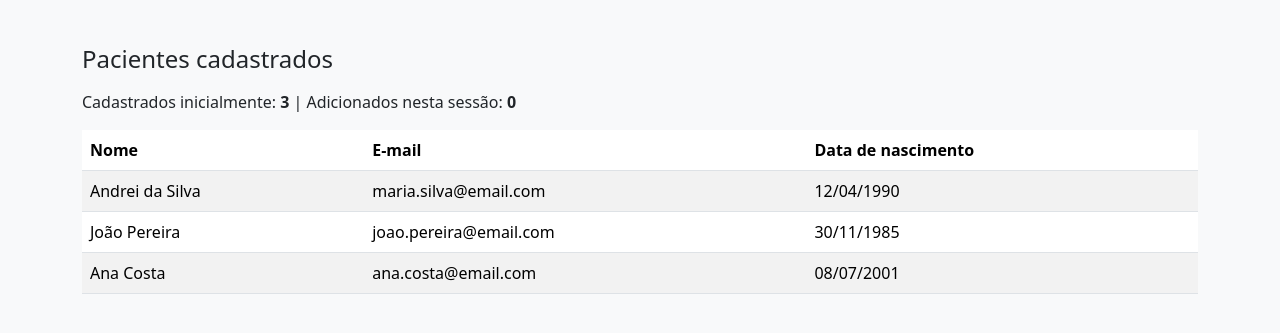
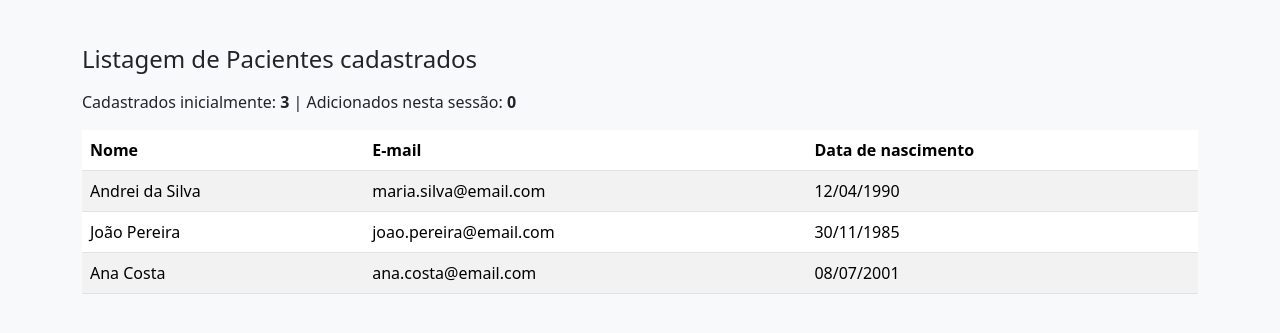
Before and after one commit to Unilins-HiTech/ac-es8-2026-2-andrei, a plain HTML site: page aula-02-cadastro-pacientes/index.html in a window 1280 px wide. Shown: the part 193-526 px from the top of the page. Drawn offline with nearby package versions, Linux system fonts and the light colour scheme; files whose address does not match are found by name.

Commit message:
Teste Render2

```diff
--- a/aula-02-cadastro-pacientes/index.html
+++ b/aula-02-cadastro-pacientes/index.html
@@ -40,7 +40,7 @@
 				</div>
 			</form>
 
-			<h2 class="h4 mb-3">Pacientes cadastrados</h2>
+			<h2 class="h4 mb-3">Listagem de Pacientes cadastrados</h2>
 
 			<p>
 				Cadastrados inicialmente:
```
